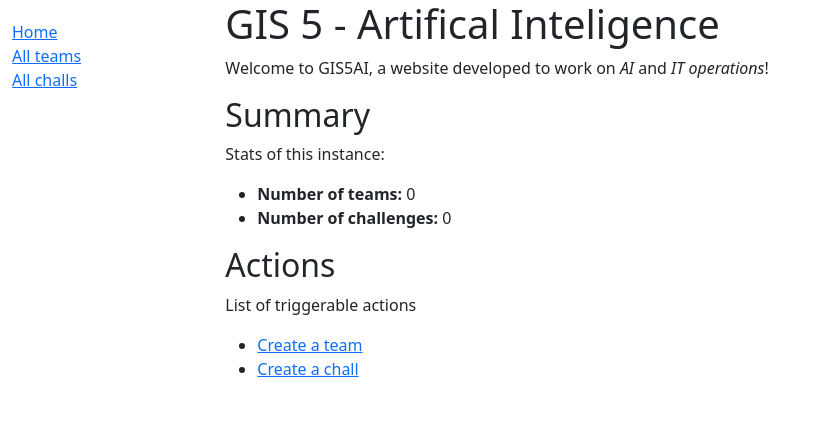
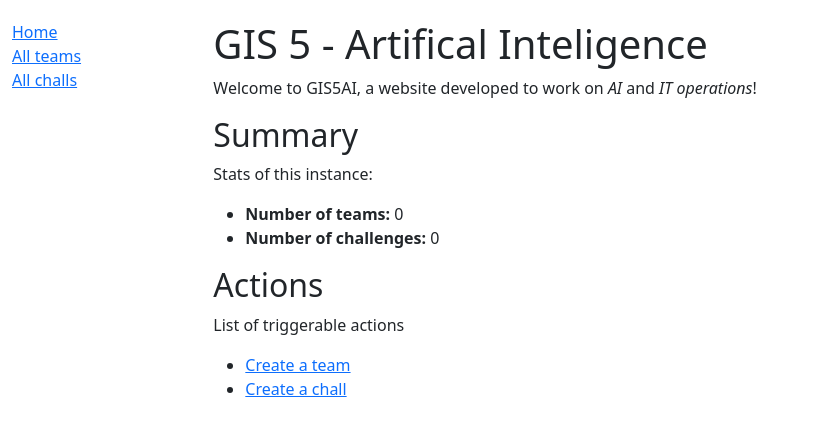
Before and after one commit to henyxia/gis-5-server, a Django app: page /server/ in a window 1280 px wide. Shown: the top 436 px of the page, without its empty margins (0-819 px from the left). Run offline with Django 4.2, Linux system fonts and the light colour scheme; data that the repository does not hold is empty.

Commit message:
fix(html): add top space

```diff
--- a/gis5ai/server/static/css/styles.css
+++ b/gis5ai/server/static/css/styles.css
@@ -3,3 +3,8 @@
     padding: 0;
     list-style: none;
 }
+
+.content-view {
+    margin-top: 20px;
+    padding: 0;
+}
--- a/gis5ai/server/templates/base_generic.html
+++ b/gis5ai/server/templates/base_generic.html
@@ -21,7 +21,7 @@
         </ul>
      {% endblock %}
       </div>
-      <div class="col-sm-10 ">{% block content %}{% endblock %}</div>
+      <div class="col-sm-10 content-view">{% block content %}{% endblock %}</div>
     </div>
   </div>
 </body>
```
